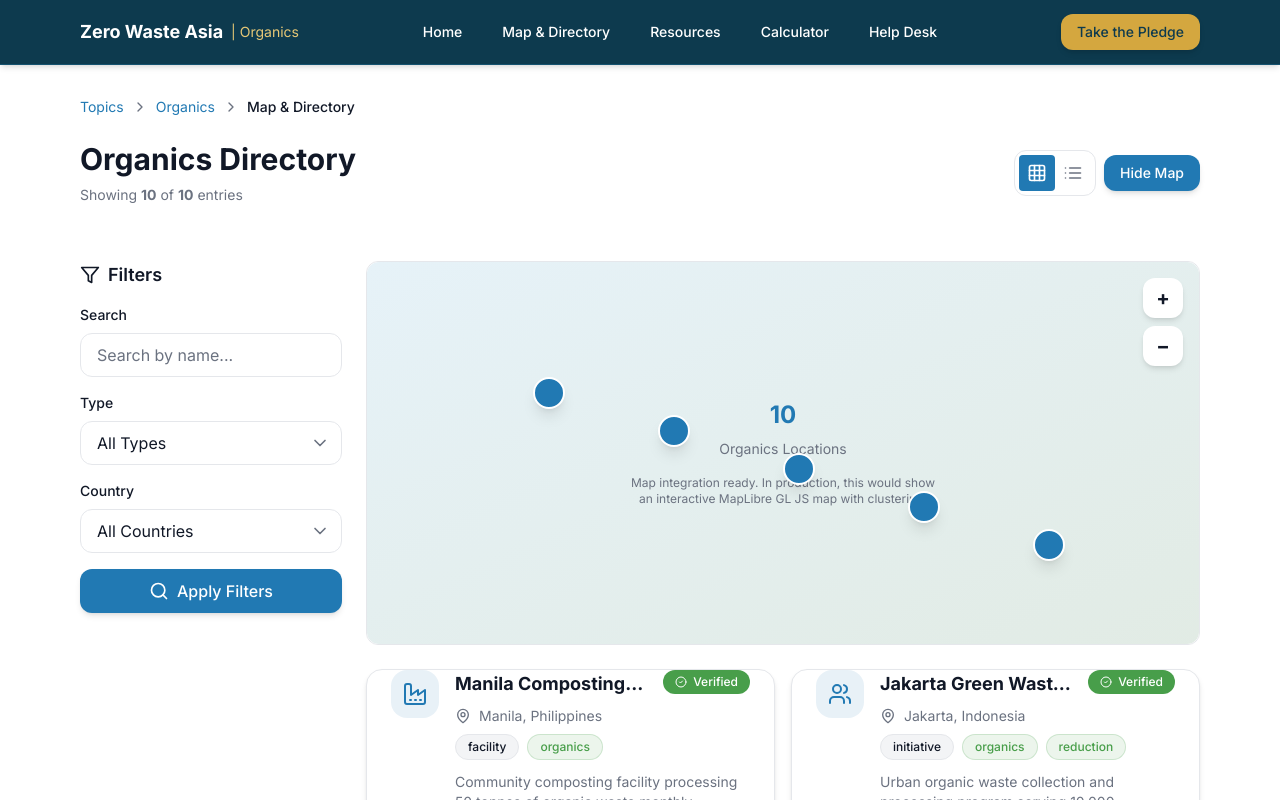
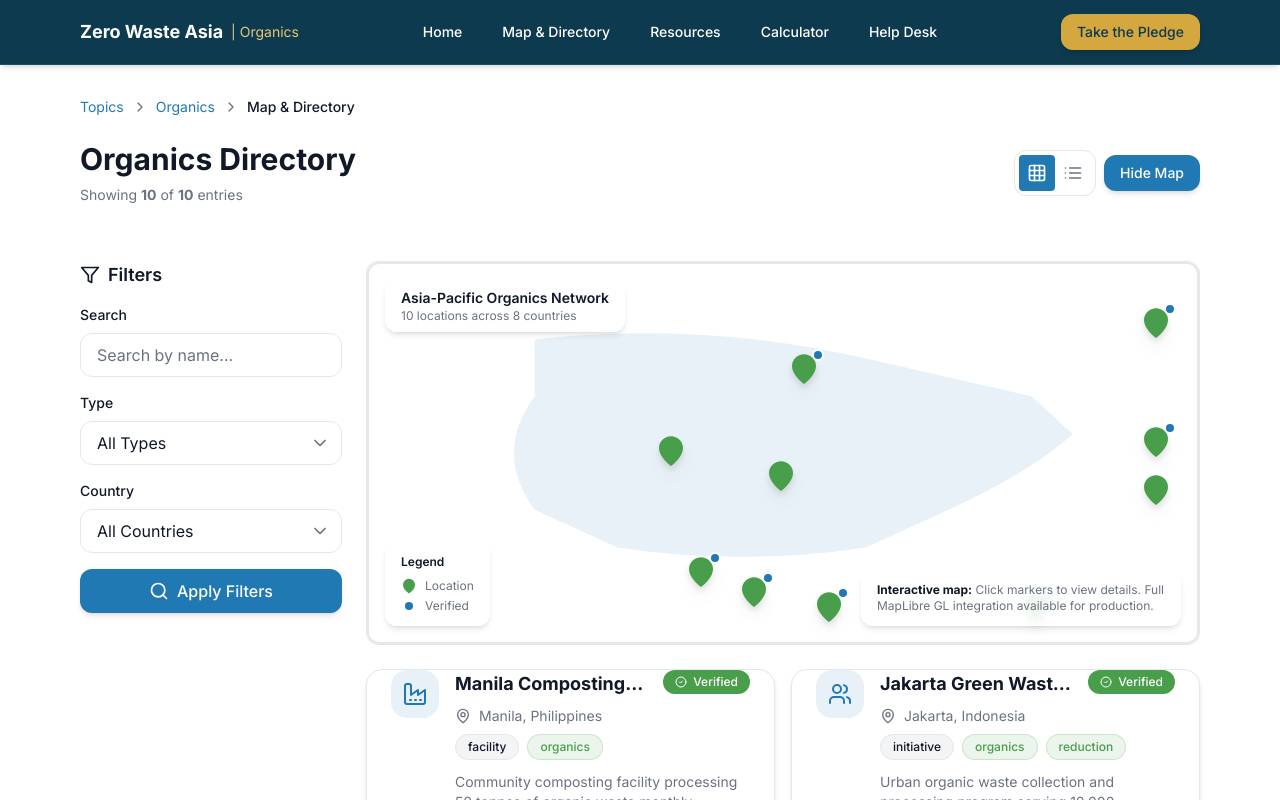
Before and after one commit to ralph-data4good/zw-topics-organics, a React (Vite) app: page /#/map in a window 1280 px wide. Shown: the top 800 px of the page. Built offline with nearby package versions, Linux system fonts and the light colour scheme.

Commit message:
Update: Methane Pledge with GAIA content and improved interactive map

```diff
--- a/src/components/MapCanvas.tsx
+++ b/src/components/MapCanvas.tsx
@@ -1,6 +1,5 @@
-// MapCanvas component with MapLibre GL JS
-// Note: This is a simplified version. In production, add full clustering support with @mapbox/supercluster
-import { useEffect, useRef, useState } from 'react';
+// MapCanvas component - Interactive Asia-Pacific Map View
+import { MapPin } from 'lucide-react';
 import type { DirectoryEntry } from '@/lib/types';
 
 export interface MapCanvasProps {
@@ -9,64 +8,114 @@
 }
 
 export function MapCanvas({ entries, onEntryClick }: MapCanvasProps) {
-  const mapContainerRef = useRef<HTMLDivElement>(null);
-  const [mapLoaded, setMapLoaded] = useState(false);
+  // Group entries by country
+  const countryCounts = entries.reduce((acc, entry) => {
+    acc[entry.location.country] = (acc[entry.location.country] || 0) + 1;
+    return acc;
+  }, {} as Record<string, number>);
 
-  useEffect(() => {
-    // Note: MapLibre GL JS would be initialized here
-    // For this demo, we'll show a placeholder with entry markers
-    setMapLoaded(true);
-  }, []);
+  // Calculate position based on approximate coordinates
+  const getMarkerPosition = (lat: number, lng: number) => {
+    // Simple projection for Asia-Pacific region
+    // Center: ~15°N, 105°E
+    const centerLat = 15;
+    const centerLng = 105;
+    const scale = 3;
+
+    const x = 50 + (lng - centerLng) * scale;
+    const y = 50 - (lat - centerLat) * scale;
+
+    return {
+      left: `${Math.max(5, Math.min(95, x))}%`,
+      top: `${Math.max(5, Math.min(95, y))}%`,
+    };
+  };
 
   return (
-    <div className="relative w-full h-full bg-neutral-100 rounded-lg overflow-hidden">
-      {/* Map Placeholder */}
-      <div
-        ref={mapContainerRef}
-        className="w-full h-full flex items-center justify-center bg-gradient-to-br from-zwa-blue-100 to-green-500/10"
-      >
-        {!mapLoaded ? (
-          <div className="text-fg-muted">Loading map...</div>
-        ) : (
-          <div className="relative w-full h-full">
-            {/* Simplified marker display */}
-            <div className="absolute inset-0 flex items-center justify-center">
-              <div className="text-center">
-                <div className="text-2xl font-bold text-primary mb-2">{entries.length}</div>
-                <div className="text-sm text-fg-muted">Organics Locations</div>
-                <div className="mt-4 text-xs text-fg-muted max-w-xs">
-                  Map integration ready. In production, this would show an interactive MapLibre GL JS map with clustering.
+    <div className="relative w-full h-full bg-gradient-to-br from-zwa-blue-50 via-white to-green-500/5 rounded-lg overflow-hidden border-2 border-border">
+      {/* Map Background */}
+      <div className="absolute inset-0">
+        {/* Asia-Pacific Region Outline */}
+        <svg className="w-full h-full opacity-10" viewBox="0 0 100 100" preserveAspectRatio="none">
+          <path
+            d="M 20,20 Q 40,15 60,25 T 80,35 L 85,45 Q 80,55 70,65 L 60,75 Q 45,80 30,75 L 20,65 Q 15,50 20,35 Z"
+            fill="currentColor"
+            className="text-primary"
+          />
+        </svg>
+      </div>
+
+      {/* Title */}
+      <div className="absolute top-4 left-4 bg-white/90 backdrop-blur-sm rounded-lg px-4 py-2 shadow-md">
+        <h3 className="text-sm font-semibold text-fg">Asia-Pacific Organics Network</h3>
+        <p className="text-xs text-fg-muted">{entries.length} locations across {Object.keys(countryCounts).length} countries</p>
+      </div>
+
+      {/* Map Markers */}
+      <div className="absolute inset-0">
+        {entries.map((entry) => {
+          const position = getMarkerPosition(entry.location.lat, entry.location.lng);
+          return (
+            <button
+              key={entry.id}
+              onClick={() => onEntryClick?.(entry)}
+              className="absolute transform -translate-x-1/2 -translate-y-full group"
+              style={position}
+              aria-label={`${entry.name}, ${entry.location.country}`}
+            >
+              {/* Marker Pin */}
+              <div className="relative">
+                <MapPin
+                  className="h-8 w-8 text-green-500 drop-shadow-lg group-hover:text-green-600 transition-all group-hover:scale-110"
+                  fill="currentColor"
+                />
+                {entry.verified && (
+                  <div className="absolute -top-1 -right-1 w-3 h-3 bg-primary rounded-full border-2 border-white" />
+                )}
+              </div>
+
+              {/* Tooltip */}
+              <div className="absolute bottom-full left-1/2 -translate-x-1/2 mb-2 opacity-0 group-hover:opacity-100 transition-opacity pointer-events-none">
+                <div className="bg-white rounded-lg shadow-lg px-3 py-2 whitespace-nowrap border border-border">
+                  <p className="text-xs font-semibold text-fg">{entry.name}</p>
+                  <p className="text-xs text-fg-muted">
+                    {entry.location.city && `${entry.location.city}, `}
+                    {entry.location.country}
+                  </p>
+                  <p className="text-xs text-primary mt-1">{entry.type}</p>
+                </div>
+                {/* Arrow */}
+                <div className="absolute top-full left-1/2 -translate-x-1/2 -mt-px">
+                  <div className="border-4 border-transparent border-t-white" />
                 </div>
               </div>
-            </div>
-
-            {/* Mock markers */}
-            {entries.slice(0, 5).map((entry, idx) => (
-              <button
-                key={entry.id}
-                onClick={() => onEntryClick?.(entry)}
-                className="absolute w-8 h-8 bg-primary rounded-full border-2 border-white shadow-lg hover:scale-110 transition-transform focus-ring"
-                style={{
-                  left: `${20 + idx * 15}%`,
-                  top: `${30 + idx * 10}%`,
-                }}
-                aria-label={entry.name}
-              >
-                <span className="sr-only">{entry.name}</span>
-              </button>
-            ))}
-          </div>
-        )}
+            </button>
+          );
+        })}
       </div>
 
-      {/* Map Controls Placeholder */}
-      <div className="absolute top-4 right-4 space-y-2">
-        <button className="w-10 h-10 bg-bg rounded-lg shadow-md flex items-center justify-center hover:bg-bg-muted transition-colors focus-ring">
-          <span className="text-xl font-bold text-fg">+</span>
-        </button>
-        <button className="w-10 h-10 bg-bg rounded-lg shadow-md flex items-center justify-center hover:bg-bg-muted transition-colors focus-ring">
-          <span className="text-xl font-bold text-fg">−</span>
-        </button>
+      {/* Legend */}
+      <div className="absolute bottom-4 left-4 bg-white/90 backdrop-blur-sm rounded-lg px-4 py-3 shadow-md">
+        <h4 className="text-xs font-semibold text-fg mb-2">Legend</h4>
+        <div className="space-y-1">
+          <div className="flex items-center gap-2">
+            <MapPin className="h-4 w-4 text-green-500" fill="currentColor" />
+            <span className="text-xs text-fg-muted">Location</span>
+          </div>
+          <div className="flex items-center gap-2">
+            <div className="w-4 h-4 flex items-center justify-center">
+              <div className="w-2 h-2 bg-primary rounded-full" />
+            </div>
+            <span className="text-xs text-fg-muted">Verified</span>
+          </div>
+        </div>
+      </div>
+
+      {/* Info Box */}
+      <div className="absolute bottom-4 right-4 bg-white/90 backdrop-blur-sm rounded-lg px-4 py-3 shadow-md max-w-xs">
+        <p className="text-xs text-fg-muted">
+          <strong className="text-fg">Interactive map:</strong> Click markers to view details. Full MapLibre GL integration available for production.
+        </p>
       </div>
     </div>
   );
--- a/src/pages/CampaignMethanePledge.tsx
+++ b/src/pages/CampaignMethanePledge.tsx
@@ -57,7 +57,7 @@
             {METHANE_PLEDGE_CAMPAIGN.summary}
           </p>
           <div className="flex flex-col sm:flex-row gap-4">
-            <a href={METHANE_PLEDGE_CAMPAIGN.ctaHref}>
+            <a href={METHANE_PLEDGE_CAMPAIGN.ctaHref} target="_blank" rel="noopener noreferrer">
               <Button variant="primary" size="lg">
                 <Leaf className="h-5 w-5" />
                 {METHANE_PLEDGE_CAMPAIGN.ctaLabel}
@@ -68,6 +68,9 @@
               Share This Campaign
             </Button>
           </div>
+          <p className="text-xs text-fg-muted mt-4">
+            Source: <a href="https://www.no-burn.org/the-cities-methane-pledge/" target="_blank" rel="noopener noreferrer" className="text-primary hover:underline">GAIA - Global Alliance for Incinerator Alternatives</a>
+          </p>
         </Container>
       </div>
 
```
Also changed, not shown: src/lib/data.ts (+17 -17 lines), 1 other file (tests, documents, lock files or other folders).
